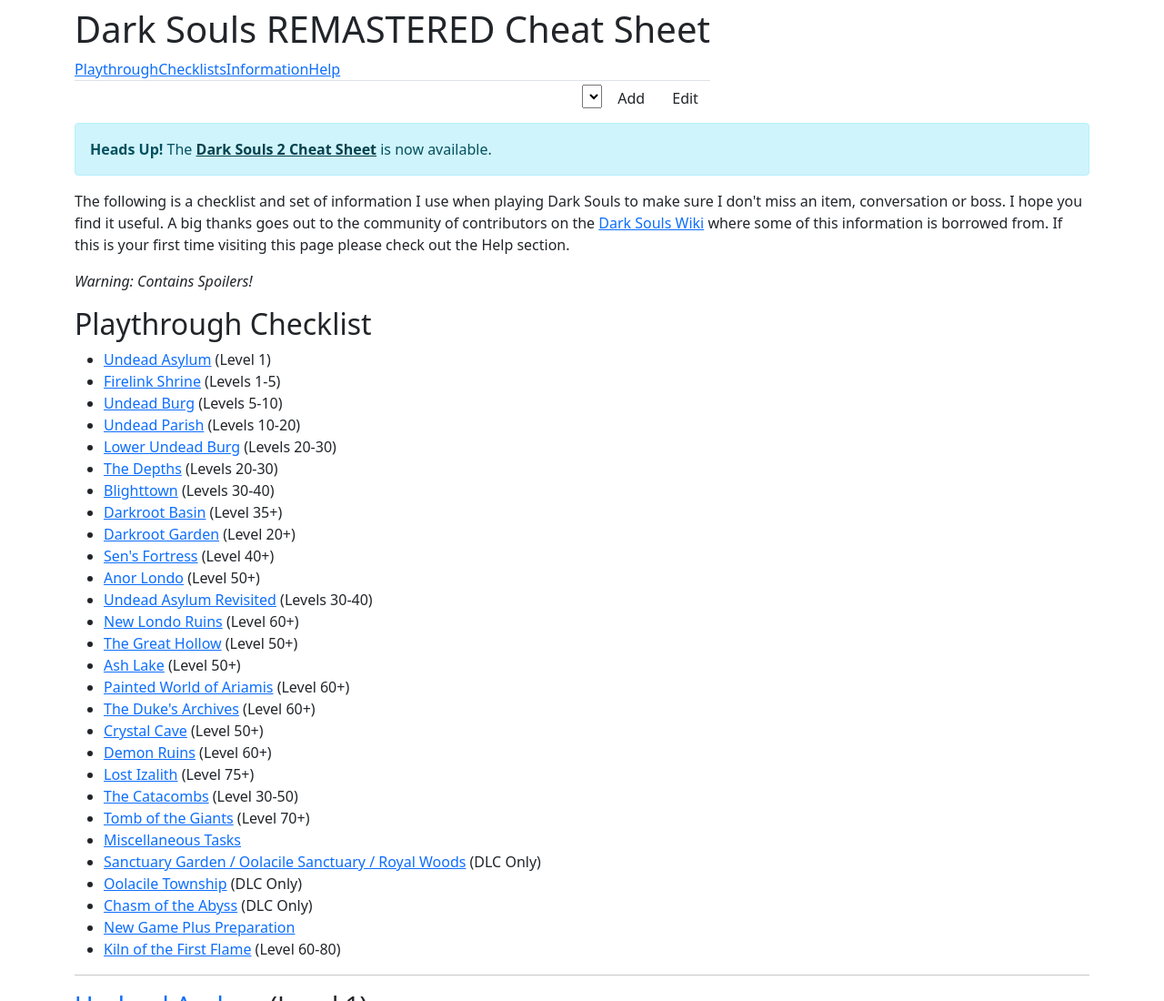
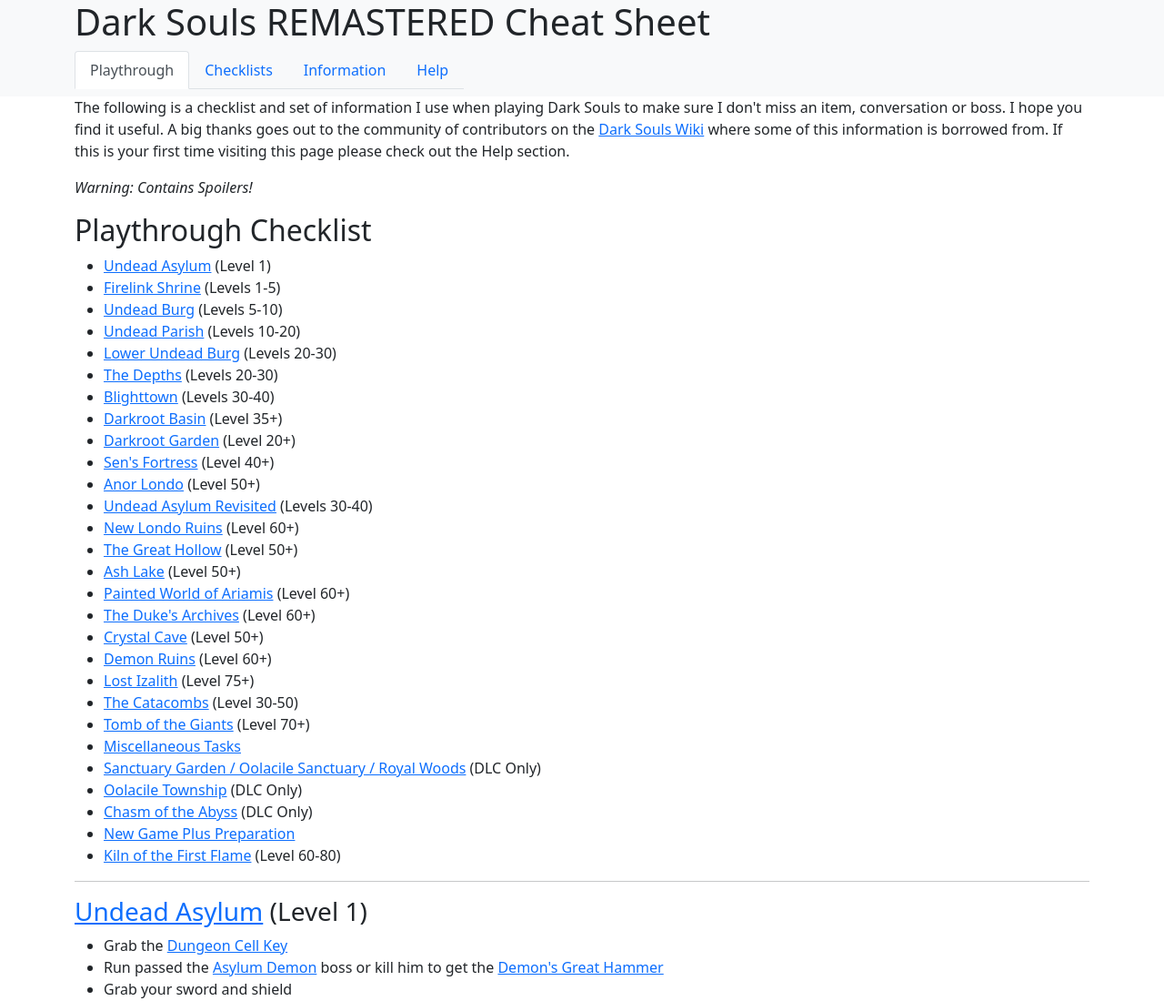
Before and after one commit to jimz0r/dark-souls-remastered-cheat-sheet, a plain HTML site: page index.html in a window 1280 px wide. Shown: the top 1100 px of the page at 91% size. Drawn offline with nearby package versions, Linux system fonts and the light colour scheme.

Commit message:
implement nav tabs

```diff
--- a/index.html
+++ b/index.html
@@ -8,10 +8,9 @@
     <title>Dark Souls REMASTERED Cheat Sheet</title>
   </head>
   <body>
-    <!-- Main content -->
-    <div class="container">
-      <!-- Navbar -->
-      <div class="navbar">
+    <!-- Page wrapper -->
+    <div class="page-wrapper">
+      <!-- <div class="navbar">
           <div class="navbar-inner">
               <h1>Dark Souls REMASTERED Cheat Sheet</h1>
               <ul class="nav nav-tabs">
@@ -29,14 +28,32 @@
                  </div>
               </div>
           </div>
+      </div> -->
+      <header class="page-header">
+        <!-- Page title -->
+        <div class="header-title bg-light">
+          <div class="container">
+            <h1 class="mb-0">Dark Souls REMASTERED Cheat Sheet</h1>
+          </div>
+        </div>
+        <!-- end Page title -->
+        <!-- Navbar -->
+        <div class="navbar navbar-light bg-light">
+          <div class="container">
+            <div class="nav nav-tabs" id="nav-tab" role="tablist">
+              <button class="nav-link active" id="nav-playthrough-tab" data-bs-toggle="tab" data-bs-target="#nav-playthrough" type="button" role="tab" aria-controls="nav-playthrough" aria-selected="true">Playthrough</button>
+              <button class="nav-link" id="nav-checklists-tab" data-bs-toggle="tab" data-bs-target="#nav-checklists" type="button" role="tab" aria-controls="nav-checklists" aria-selected="false">Checklists</button>
+              <button class="nav-link" id="nav-information-tab" data-bs-toggle="tab" data-bs-target="#nav-information" type="button" role="tab" aria-controls="nav-information" aria-selected="false">Information</button>
+              <button class="nav-link" id="nav-help-tab" data-bs-toggle="tab" data-bs-target="#nav-help" type="button" role="tab" aria-controls="nav-help" aria-selected="false">Help</button>
+            </div>
+          </div>
         </div>
         <!-- end Navbar -->
-      <div class="alert alert-info">
-          <strong>Heads Up!</strong> The <a class="alert-link" href="https://smcnabb.github.io/dark-souls-2-cheat-sheet/">Dark Souls 2 Cheat Sheet</a> is now available.
-      </div>
+      </header>
 
+      <!-- Intro -->
       <div id="intro">
-
+        <div class="container">
           <p>
             The following is a checklist and set of information I use when playing Dark Souls to make sure I don't miss
             an item, conversation or boss. I hope you find it useful. A big thanks goes out to the community
@@ -44,15 +61,17 @@
             some of this information is borrowed from. If this is your first time visiting this page please check
             out the Help section.
           </p>
-          <p>
-              <em>Warning: Contains Spoilers!</em>
-          </p>
+          <p><em>Warning: Contains Spoilers!</em></p>
+        </div>
+      </div>
+      <!-- end Intro -->
 
-      </div>
-
-      <div class="tab-content">
-
-          <div class="tab-pane active" id="tabPlaythrough">
+      <!-- Main content -->
+      <main class="page-main">
+        <div class="container">
+          <div class="tab-content" id="nav-tabContent">
+            <!-- Playthrough tab -->
+            <div class="tab-pane fade show active" id="nav-playthrough" role="tabpanel" aria-labelledby="nav-playthrough-tab">
 
                 <h2>Playthrough Checklist <span id="playthrough_overall_total"></span></h2>
                 <ul>
@@ -978,8 +997,10 @@
                 </ul>
 
             </div>
+            <!-- end Playthrough tab-->
 
-          <div class="tab-pane" id="tabChecklists">
+            <!-- Checklists tab -->
+            <div class="tab-pane fade" id="nav-checklists" role="tabpanel" aria-labelledby="nav-checklists-tab">
 
                 <h2>Checklists <span id="checklist_overall_total"></span></h2>
                 <ul>
@@ -1128,8 +1149,10 @@
                 </ul>
 
             </div>
+            <!-- end Checklists tab -->
 
-          <div class="tab-pane" id="tabInformation">
+            <!-- Information tab -->
+            <div class="tab-pane fade" id="nav-information" role="tabpanel" aria-labelledby="nav-information-tab">
 
                 <h2>Information</h2>
                 <ul>
@@ -1304,8 +1327,10 @@
                 </table>
 
             </div>
+            <!-- end Information tab -->
 
-          <div class="tab-pane" id="tabHelp">
+            <!-- Help tab -->
+            <div class="tab-pane fade" id="nav-help" role="tabpanel" aria-labelledby="nav-help-tab">
 
                 <h2>Help</h2>
 
@@ -1358,11 +1383,15 @@
                 </p>
 
             </div>
+            <!-- end Help tab -->
+          </div>
+        </div>
+      </main>
+      <!-- end Main content-->
 
     </div>
+    <!-- End Page wrapper -->
 
-    </div>
-    <!-- End Main content -->
     <!-- Profile modal -->
     <div id="profileModal" class="modal hide fade">
       <div class="modal-header">
@@ -1387,6 +1416,7 @@
       </div>
     </div>
     <!-- End Profile modal -->
+
     <!-- Scripts -->
     <script src="https://cdn.jsdelivr.net/npm/bootstrap@5.0.1/dist/js/bootstrap.bundle.min.js" integrity="sha384-gtEjrD/SeCtmISkJkNUaaKMoLD0//ElJ19smozuHV6z3Iehds+3Ulb9Bn9Plx0x4" crossorigin="anonymous"></script>
     <script src="./js/script.js"></script>
```
Also changed, not shown: 1 other file. Lines whose indentation alone changed are shown as unchanged.
